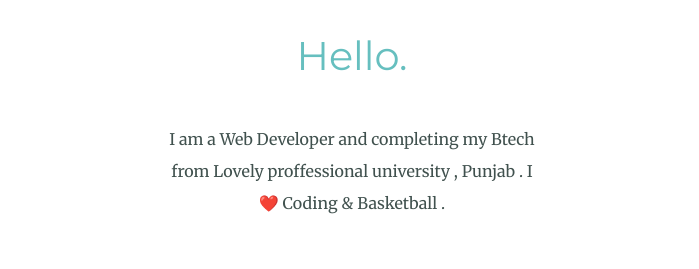
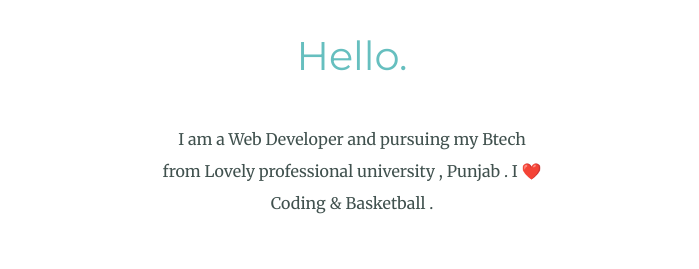
Before and after one commit to Ananyaa-20/cv, a plain HTML site: page index.html in a window 1280 px wide. Shown: the part 1240-1509 px from the top of the page, without its empty margins (288-987 px from the left). Drawn offline with Linux system fonts and the light colour scheme.

Commit message:
Update index.html

```diff
--- a/index.html
+++ b/index.html
@@ -24,7 +24,7 @@
     <div class="profile">
       <img clas = "profile-img" src="images/profile.png" alt="ananya-profile-img">
       <h2>Hello.</h2>
-      <p class="intro">I am a Web Developer and completing my Btech from Lovely proffessional university , Punjab . I ❤️ Coding & Basketball .</p>
+      <p class="intro">I am a Web Developer and pursuing my Btech from Lovely professional university , Punjab . I ❤️ Coding & Basketball .</p>
     </div>
     <hr>
     <div class="skills">
```
